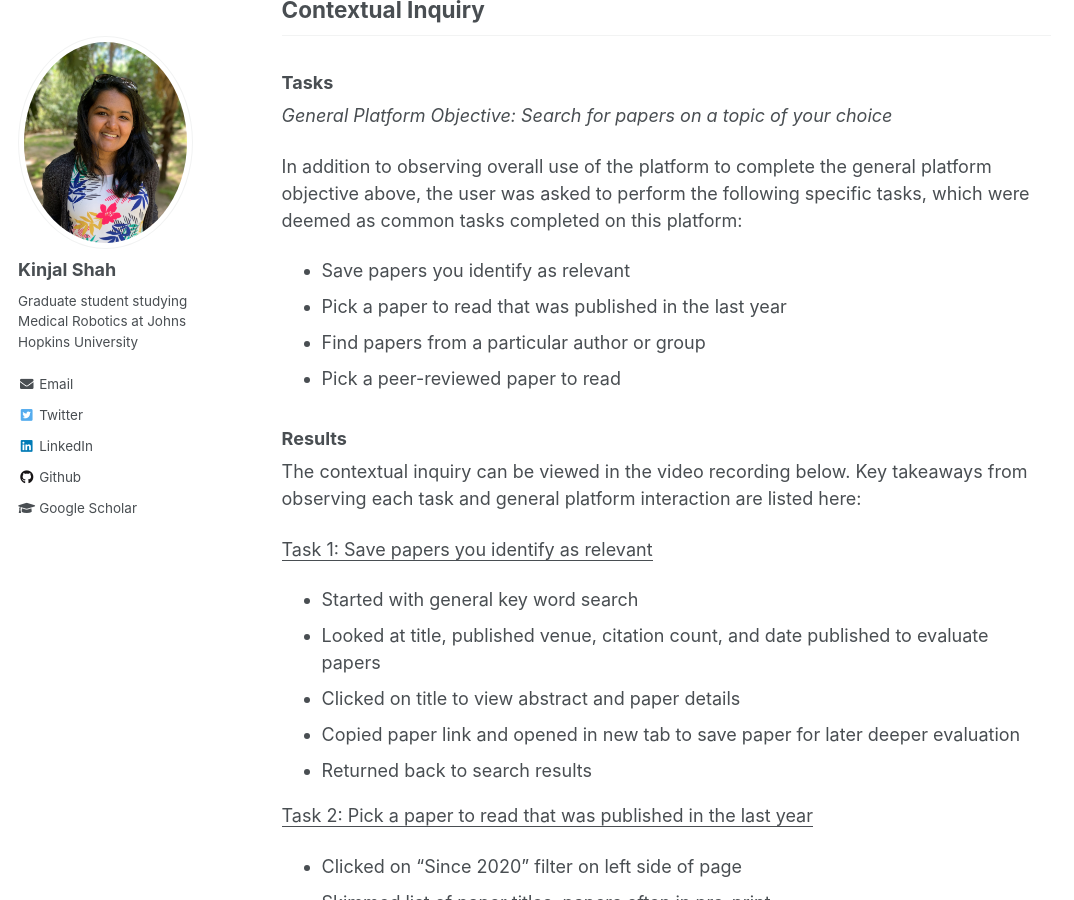
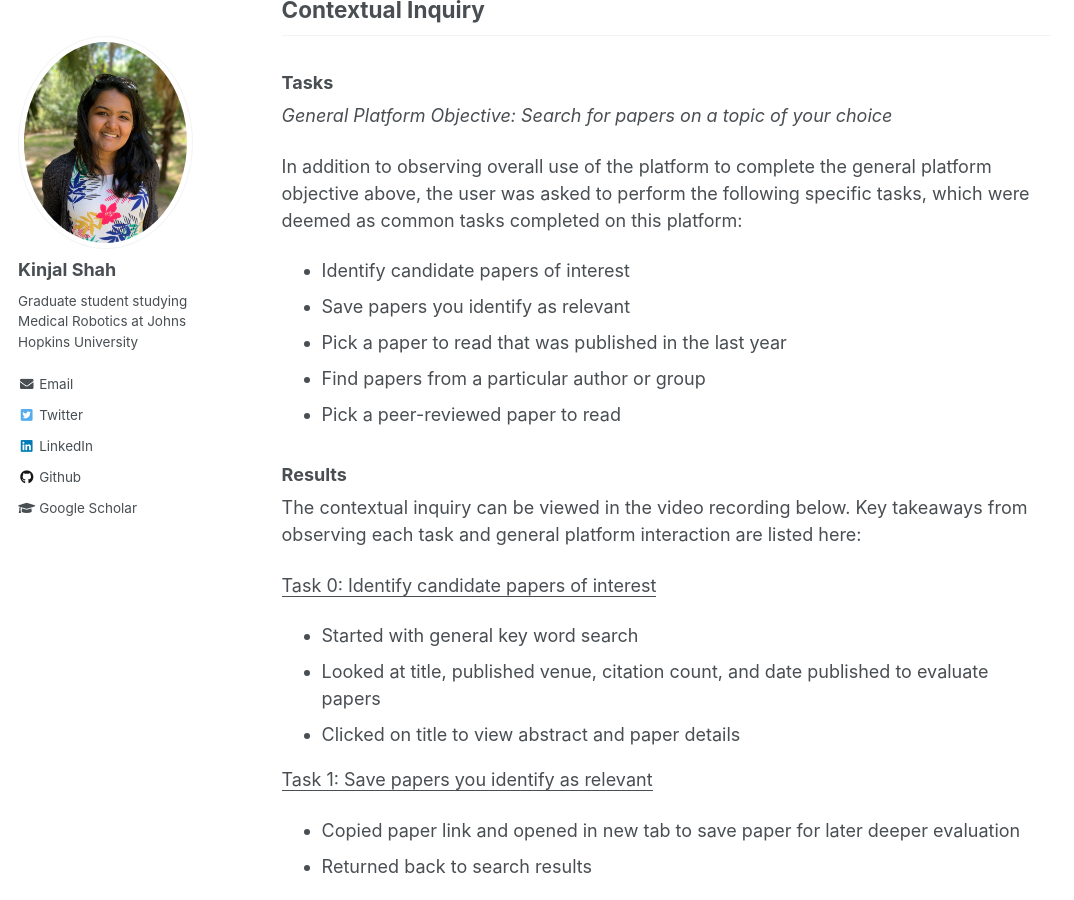
Before and after one commit to kinjmshah/kinjmshah.github.io, a Jekyll site: the page built from _portfolio/HCI_CI_LoFiPrototype.md, in a window 1280 px wide and 900 px high, scrolled down 900 px. Shown: the whole window, without its empty margins (0-1074 px from the left). Built offline with Jekyll 4.4.1, drawn with Linux system fonts in a browser that asks for light colours.

Commit message:
Update HCI_CI_LoFiPrototype.md

```diff
--- a/_portfolio/HCI_CI_LoFiPrototype.md
+++ b/_portfolio/HCI_CI_LoFiPrototype.md
@@ -23,6 +23,7 @@ Level of platform use: High, daily use
 *General Platform Objective: Search for papers on a topic of your choice*
 
 In addition to observing overall use of the platform to complete the general platform objective above, the user was asked to perform the following specific tasks, which were deemed as common tasks completed on this platform:
+- Identify candidate papers of interest
 - Save papers you identify as relevant
 - Pick a paper to read that was published in the last year
 - Find papers from a particular author or group
@@ -32,10 +33,12 @@ In addition to observing overall use of the platform to complete the general pla
 
 The contextual inquiry can be viewed in the video recording below. Key takeaways from observing each task and general platform interaction are listed here:
 
-<ins>Task 1: Save papers you identify as relevant</ins>
+<ins>Task 0: Identify candidate papers of interest</ins>
 - Started with general key word search
 - Looked at title, published venue, citation count, and date published to evaluate papers
 - Clicked on title to view abstract and paper details
+
+<ins>Task 1: Save papers you identify as relevant</ins>
 - Copied paper link and opened in new tab to save paper for later deeper evaluation
 - Returned back to search results
 
```
